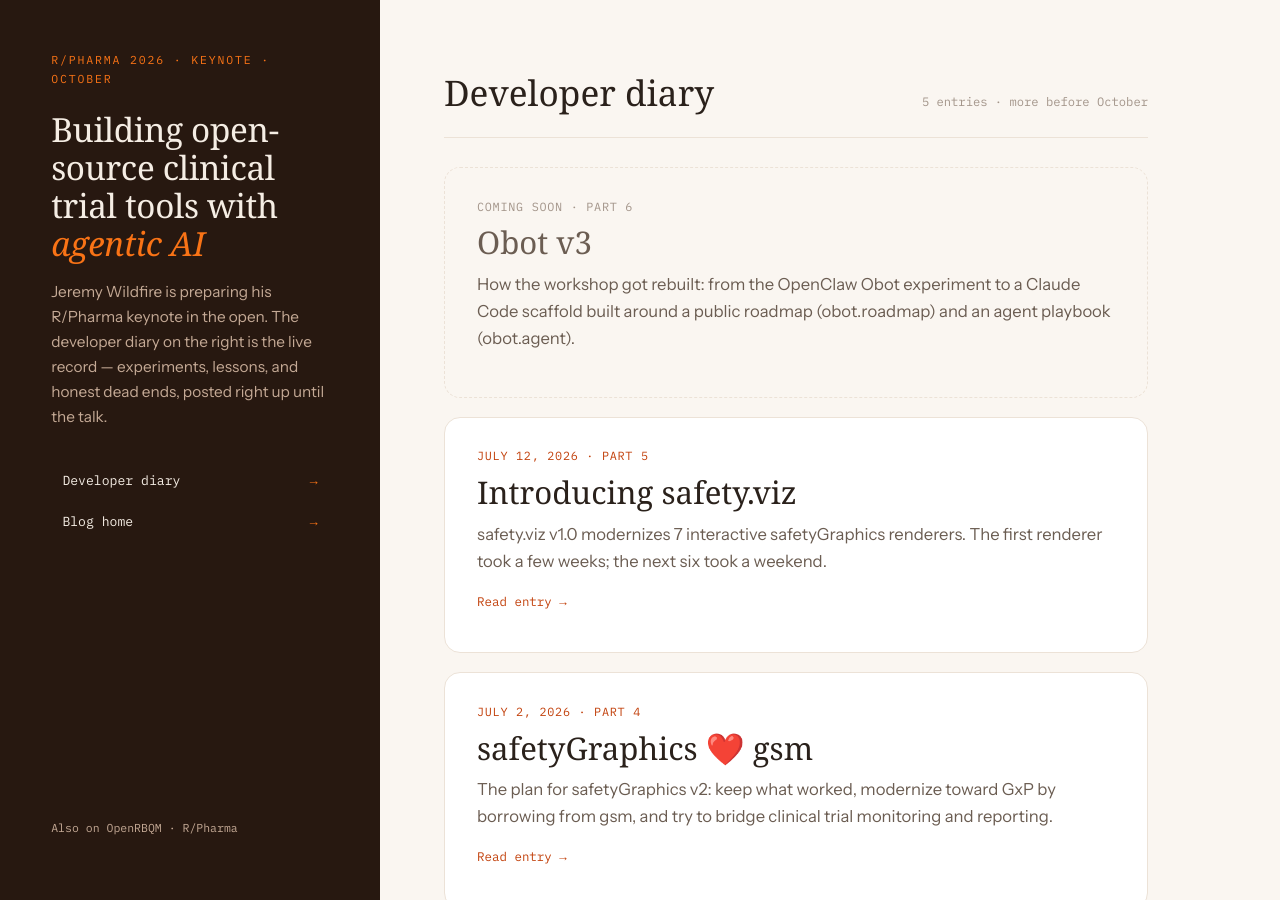
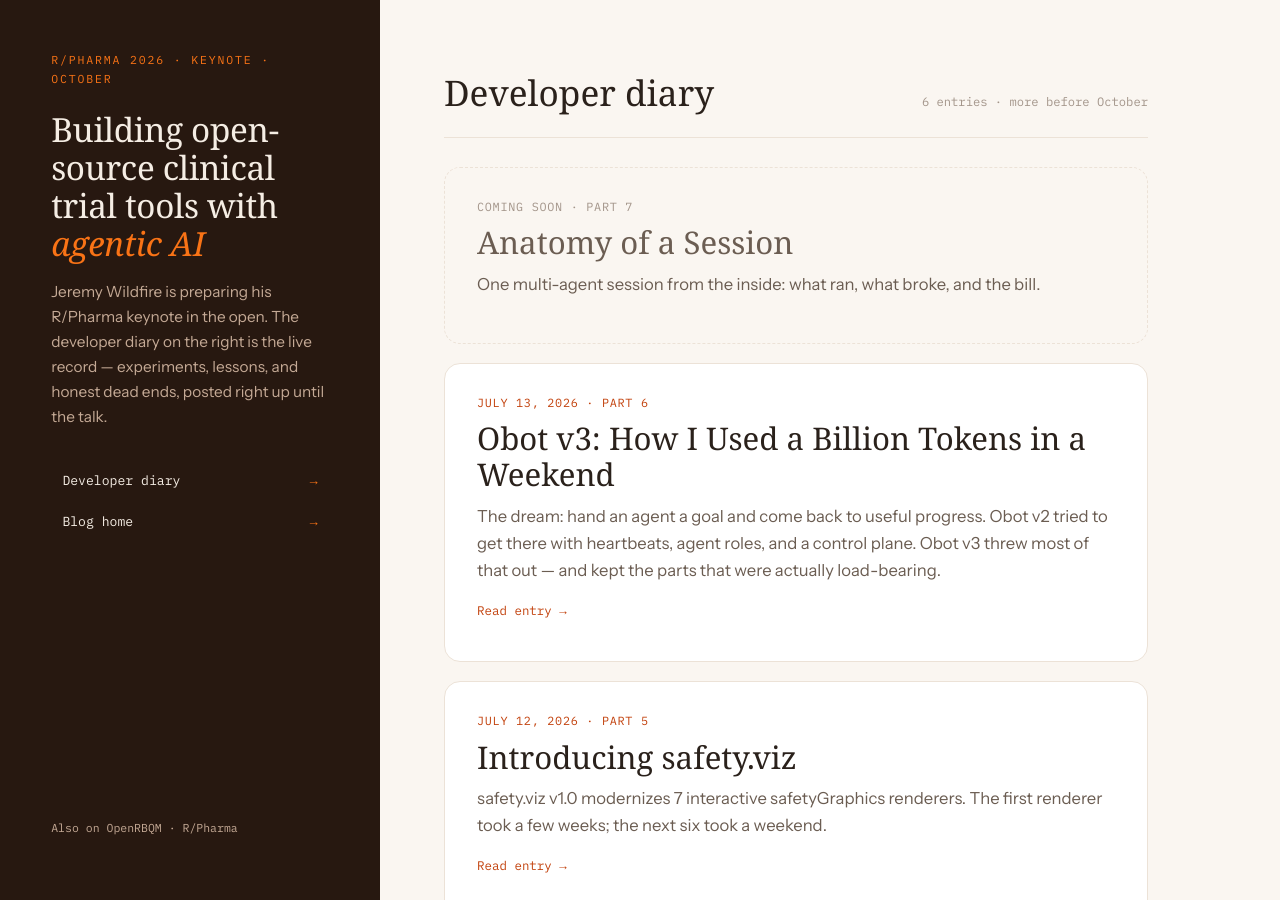
Before and after one commit to jwildfire/jwildfire.github.io, a Jekyll site: the page keynote/index.html, which Jekyll copies as it is, in a window 1280 px wide and 900 px high. Built offline with Jekyll 4.4.1, drawn with Linux system fonts in a browser that asks for light colours; some web fonts are replaced.

Commit message:
Publish R/Pharma Diary #6 — Obot v3: How I Used a Billion Tokens in a Weekend; update keynote page
Post dated 2026-07-13 at /2026/07/13/obot-v3-billion-tokens.html. Adds AI-collaboration footnote (reverse of #5: Jeremy wrote prose, Claude built outline + verified figures), final front matter, keynote Part 6 card published + Part 7 teaser (Anatomy of a Session), entry count 6.

Co-Authored-By: Claude Fable 5 <noreply@anthropic.com>

```diff
--- a/keynote/index.html
+++ b/keynote/index.html
@@ -110,13 +110,20 @@
     <main class="feed" id="diary">
       <div class="feed-head">
         <h2>Developer diary</h2>
-        <span class="count">5 entries · more before October</span>
+        <span class="count">6 entries · more before October</span>
       </div>
 
       <article class="card upcoming">
-        <p class="date">Coming soon · Part 6</p>
-        <h3>Obot v3</h3>
-        <p class="excerpt">How the workshop got rebuilt: from the OpenClaw Obot experiment to a Claude Code scaffold built around a public roadmap (obot.roadmap) and an agent playbook (obot.agent).</p>
+        <p class="date">Coming soon · Part 7</p>
+        <h3>Anatomy of a Session</h3>
+        <p class="excerpt">One multi-agent session from the inside: what ran, what broke, and the bill.</p>
+      </article>
+
+      <article class="card">
+        <p class="date">July 13, 2026 · Part 6</p>
+        <h3><a href="/2026/07/13/obot-v3-billion-tokens.html">Obot v3: How I Used a Billion Tokens in a Weekend</a></h3>
+        <p class="excerpt">The dream: hand an agent a goal and come back to useful progress. Obot v2 tried to get there with heartbeats, agent roles, and a control plane. Obot v3 threw most of that out — and kept the parts that were actually load-bearing.</p>
+        <p class="links"><a href="/2026/07/13/obot-v3-billion-tokens.html">Read entry →</a></p>
       </article>
 
       <article class="card">
```
Also changed, not shown: _posts/2026-07-13-obot-v3-billion-tokens.md (renamed from _drafts/autonomy-or-lack-thereof.md, +10 -6 lines).
